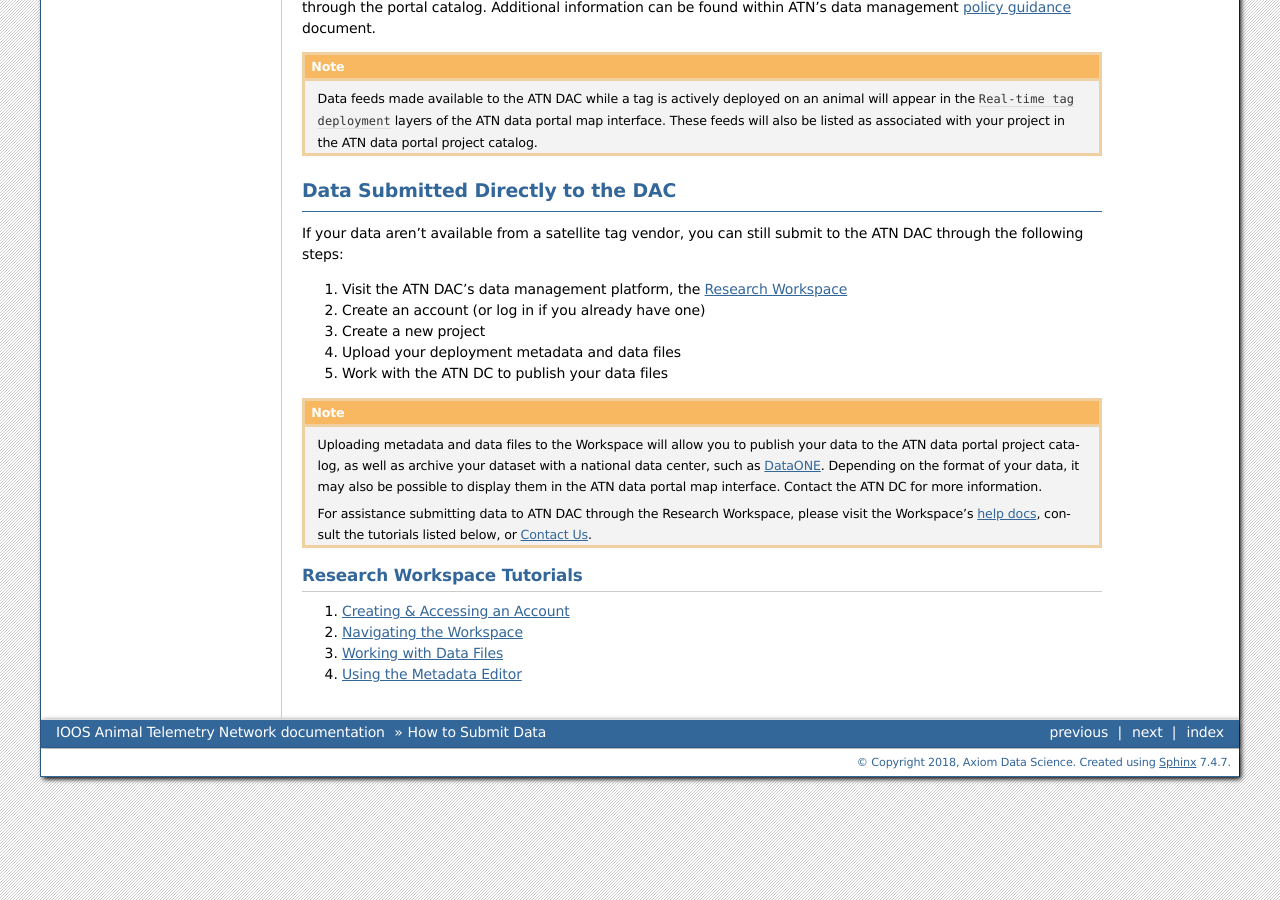
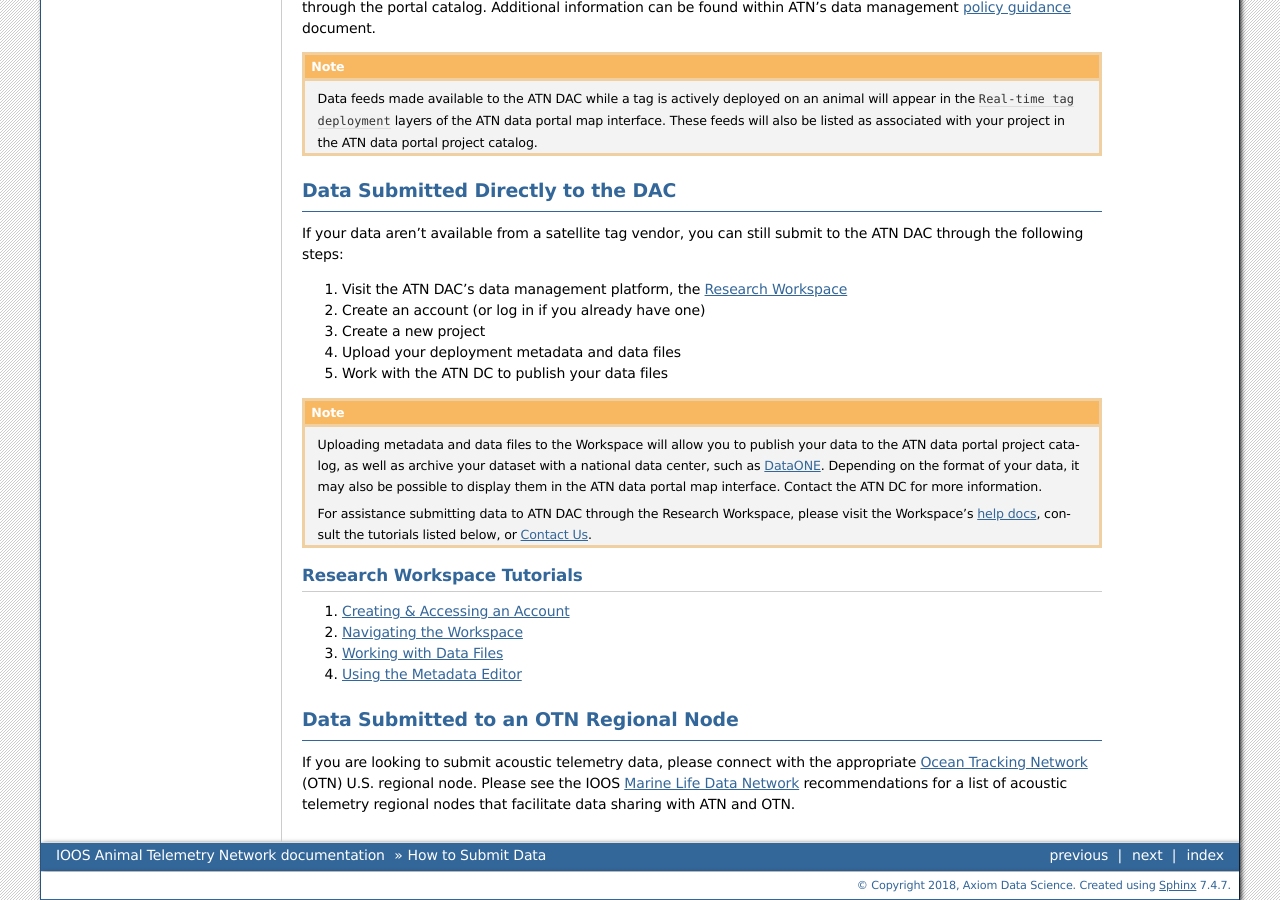
Before and after one commit to ioos/atn-docs, a Sphinx documentation site: the page built from docs/submit-data.rst, in a window 1280 px wide and 900 px high, scrolled down 904 px. Built offline with Sphinx 7.4.7, drawn with Linux system fonts in a browser that asks for light colours; some of the changed text lies outside the part shown.

Commit message:
Update submit-data.rst
Relates to https://github.com/ioos/marine_life_data_network/issues/141

```diff
--- a/docs/submit-data.rst
+++ b/docs/submit-data.rst
@@ -61,3 +61,8 @@ Research Workspace Tutorials
 #. `Navigating the Workspace <https://researchworkspace.com/help/NavigatingTheWorkspaceTutorial.html>`_
 #. `Working with Data Files <https://researchworkspace.com/help/WorkingWithFilesTutorial.html>`_
 #. `Using the Metadata Editor <https://researchworkspace.com/help/MetadataEditorTutorial.html>`_
+
+Data Submitted to an OTN Regional Node
+---------------------------------------------
+
+If you are looking to submit acoustic telemetry data, please connect with the appropriate `Ocean Tracking Network <https://oceantrackingnetwork.org/>`_ (OTN) U.S. regional node. Please see the IOOS `Marine Life Data Network <https://ioos.github.io/marine_life_data_network/>`_ recommendations for a list of acoustic telemetry regional nodes that facilitate data sharing with ATN and OTN.
```
